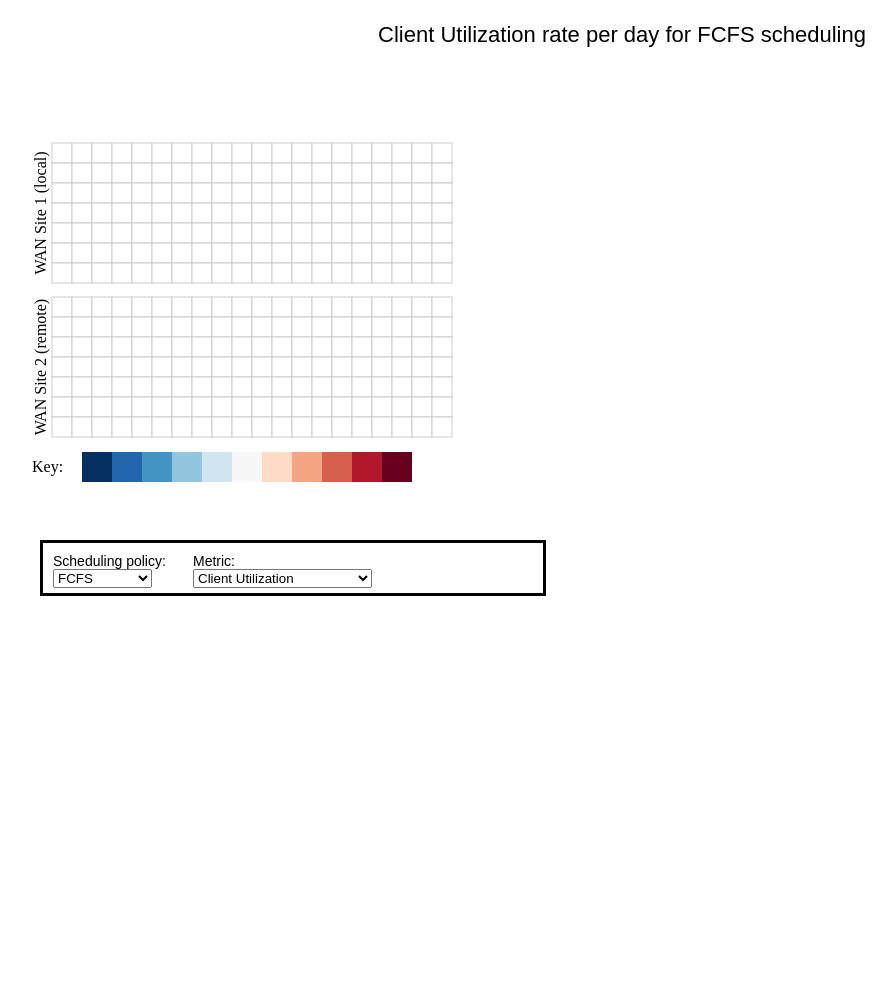
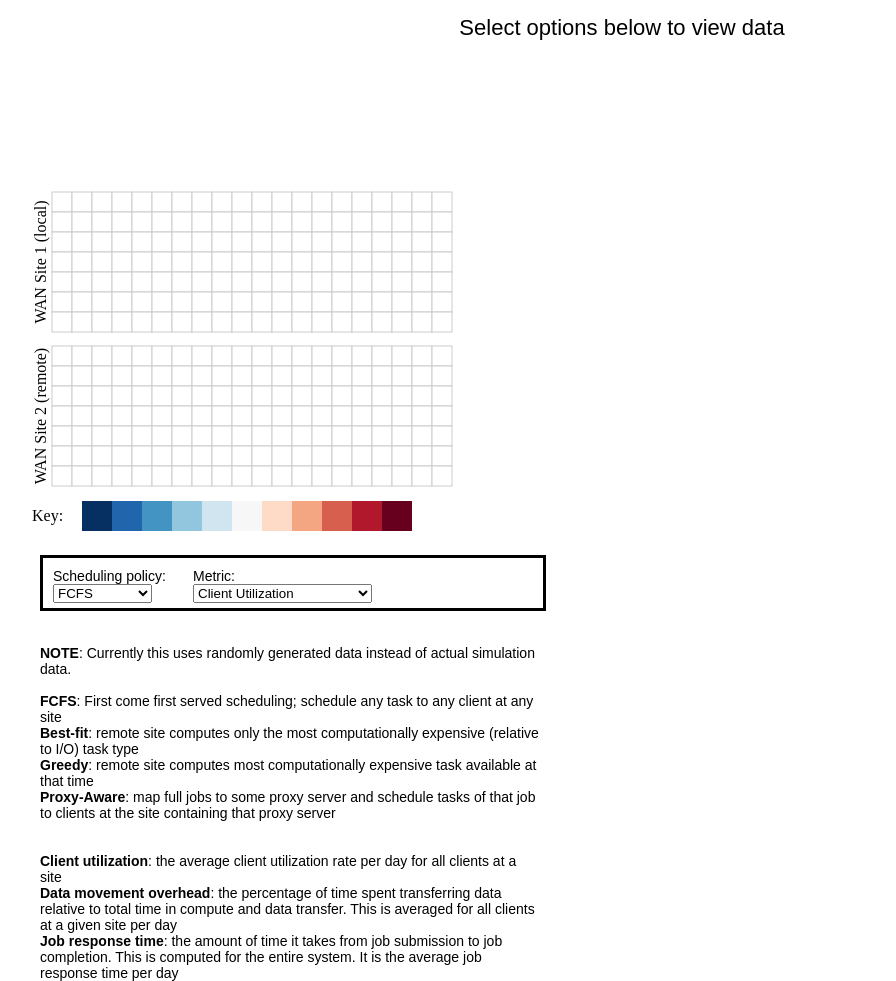
Before and after one commit to caitlinross/interactive-vis, a plain HTML site: page hw3/index.html in a window 1280 px wide. Shown: the whole page, without its empty margins (18-914 px from the left). Before the commit the page ends 800 px from the top, so only its background shows below. Drawn offline with Linux system fonts and the light colour scheme.

Commit message:
added in some explanation

```diff
--- a/hw3/index.html
+++ b/hw3/index.html
@@ -40,11 +40,20 @@
 
             div.selectionmenu {
                 position: relative;
-                top: 470px;
+                top: 500px;
                 left: 50px;
                 width: 500px;
                 height: 50px;
                 border: 3px solid #000000;
+                font: 14px sans-serif;
+            }
+
+            div.explanation {
+                position: relative;
+                top: 520px;
+                left: 50px;
+                width: 500px;
+                height: 50px;
                 font: 14px sans-serif;
             }
 
@@ -84,9 +93,9 @@
             .RdYlGn .q9-11{fill:rgb(178,24,43)}
             .RdYlGn .q10-11{fill:rgb(103,0,31)}
         </style>
-        <script type="text/javascript" src="d3/d3.js"></script>
     </head>
     <body>
+        <script type="text/javascript" src="d3/d3.js"></script>
         <script type="text/javascript">
         // Adapted from http://bl.ocks.org/mbostock/4063318#index.html by Mike Bostock
 
@@ -107,13 +116,13 @@
             .domain([0, 20])
             .range(d3.range(11).map(function(d) { return "q" + d + "-11"; }));
 
-        var titlePar = d3.select("body")
-            .append("p")
+        var titlePar = d3.selectAll("body")
+            .append("H1")
             .attr("class", "graphTitle")
-            .text("Client Utilization rate per day for FCFS scheduling");
+            .text("Select options below to view data");
 
         // create the SVG
-        var localsvg = d3.select("body").select("svg")
+        var localsvg = d3.selectAll("body").select("svg")
             .data(d3.range(1))
             .enter().append("svg")
             .attr("width", width)
@@ -122,7 +131,7 @@
             .append("g")
             .attr("transform", "translate(" + ((width - cellSize * 53) / 2) + "," + (height - cellSize * 7 - 1) + ")");
 
-        var remotesvg = d3.select("body").select("svg")
+        var remotesvg = d3.selectAll("body").select("svg")
             .data(d3.range(1))
             .enter().append("svg")
             .attr("width", width)
@@ -164,7 +173,7 @@
             .attr("y", function(d) { return getDayPos(d) * cellSize; })
             .datum(format);
 
-        var keyArea = d3.select("body").select("svg")
+        var keyArea = d3.selectAll("body").select("svg")
             .data(d3.range(1))
             .enter().append("svg")
             .attr("width", width)
@@ -201,6 +210,11 @@
             .select("title")
             .text(function(d) {return d + ": " + (d/100); });
 
+        //var expPar = d3.select("body")
+        //    .append("p")
+        //    .attr("class", "explanation")
+        //    .text("Explanation: ");
+
         var loadData = function() {
             var sched = document.getElementById('sched_policy').selectedOptions[0].text;
             var dataFile = sched + '.csv';
@@ -208,11 +222,11 @@
 
             var pageTitle = ""
             if (metric == 0)
-            { remotesvg.active = true; pageTitle += "Client Utilization Rate"; }
+            { remotesvg.active = true; pageTitle += "Client Utilization Rate per day"; }
             else if (metric == 1)
-            { remotesvg.active = false; pageTitle += "Job Response Time"; }
+            { remotesvg.active = false; pageTitle += "Job Response Time per day"; }
             if (metric == 2)
-            { remotesvg.active = true; pageTitle += "Data Movement Overhead"; }
+            { remotesvg.active = true; pageTitle += "Data Movement Overhead per day"; }
             pageTitle += " for " + sched + " scheduling";
 
             titlePar.text(pageTitle);
@@ -312,5 +326,16 @@
             </select>
         </div>
     </div>
+    <div class="explanation" id="exp">
+        <p> <b>NOTE</b>: Currently this uses randomly generated data instead of actual simulation data.</br></br>
+        <b>FCFS</b>: First come first served scheduling; schedule any task to any client at any site </br>
+        <b>Best-fit</b>: remote site computes only the most computationally expensive (relative to I/O) task type </br>
+        <b>Greedy</b>: remote site computes most computationally expensive task available at that time </br>
+        <b>Proxy-Aware</b>: map full jobs to some proxy server and schedule tasks of that job to clients at the site containing that proxy server</br>
+        </br></br>
+        <b>Client utilization</b>: the average client utilization rate per day for all clients at a site </br>
+        <b>Data movement overhead</b>: the percentage of time spent transferring data relative to total time in compute and data transfer.  This is averaged for all clients at a given site per day </br>
+        <b>Job response time</b>: the amount of time it takes from job submission to job completion.  This is computed for the entire system.  It is the average job response time per day
+    </div>
     </body>
 </html>
```
